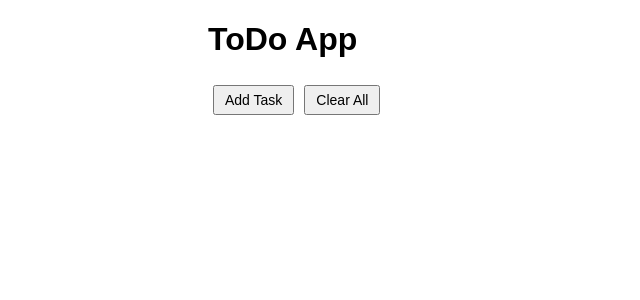
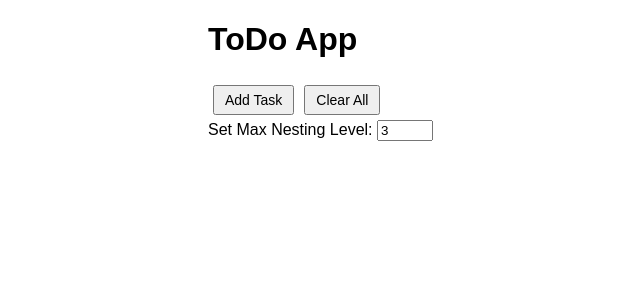
Before and after one commit to Mayura12/ToDo-AppB, a React (Create React App) app: page / in a window 1280 px wide. Shown: the top 300 px of the page, without its empty margins (132-772 px from the left). Built offline with nearby package versions, Linux system fonts and the light colour scheme.

Commit message:
feat: implement nested input fields to support multi-level user selection

```diff
--- a/src/Todo/TodoApp.js
+++ b/src/Todo/TodoApp.js
@@ -1,10 +1,11 @@
-import React, { useState } from "react";
-import { v4 as uuidv4 } from "uuid";
-import Task from "./Task";
-import "./TodoApp.css";
+import React, { useState } from 'react';
+import { v4 as uuidv4 } from 'uuid';
+import Task from './Task';
+import './TodoApp.css';
 
 const TodoApp = () => {
   const [tasks, setTasks] = useState([]);
+  const [maxNestingLevel, setMaxNestingLevel] = useState(3);
 
   const addTask = () => {
     const newTask = { id: uuidv4(), text: "", completed: false, children: [] };
@@ -15,12 +16,7 @@ const TodoApp = () => {
     const addSubTaskRecursively = (tasks) =>
       tasks.map((task) => {
         if (task.id === taskId) {
-          const newSubTask = {
-            id: uuidv4(),
-            text: "",
-            completed: false,
-            children: [],
-          };
+          const newSubTask = { id: uuidv4(), text: "", completed: false, children: [] };
           return { ...task, children: [...(task.children || []), newSubTask] };
         } else if (task.children) {
           return { ...task, children: addSubTaskRecursively(task.children) };
@@ -62,10 +58,7 @@ const TodoApp = () => {
         if (task.id === taskId) {
           return { ...task, completed: !task.completed };
         } else if (task.children) {
-          return {
-            ...task,
-            children: toggleCompleteRecursively(task.children),
-          };
+          return { ...task, children: toggleCompleteRecursively(task.children) };
         }
         return task;
       });
@@ -79,7 +72,19 @@ const TodoApp = () => {
     <div className="todo-app">
       <h1>ToDo App</h1>
       <button onClick={addTask}>Add Task</button>
-      <button onClick={clearAllTasks}>Clear All</button>
+      <button onClick={clearAllTasks} className="clear-button">Clear All</button>
+
+      <div className="nesting-level-input">
+        <label>Set Max Nesting Level: </label>
+        <input
+          type="number"
+          value={maxNestingLevel}
+          onChange={(e) => setMaxNestingLevel(parseInt(e.target.value) || 1)}
+          min="1"
+          max="10"
+        />
+      </div>
+
       <div className="task-list">
         {tasks.map((task) => (
           <Task
@@ -89,6 +94,7 @@ const TodoApp = () => {
             onUpdate={updateTask}
             onDelete={deleteTask}
             onToggleComplete={toggleComplete}
+            maxNestingLevel={maxNestingLevel}
           />
         ))}
       </div>
```
